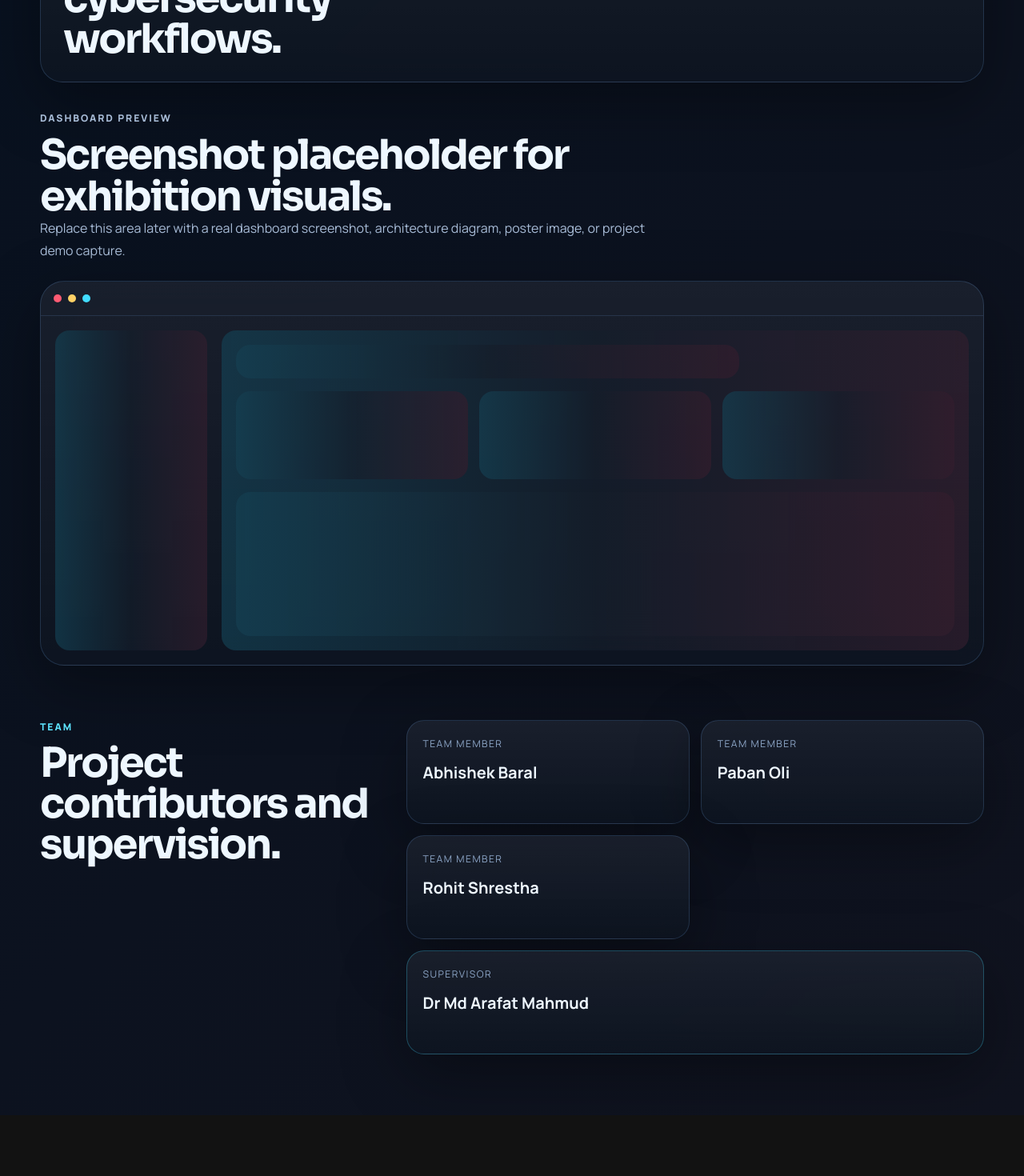
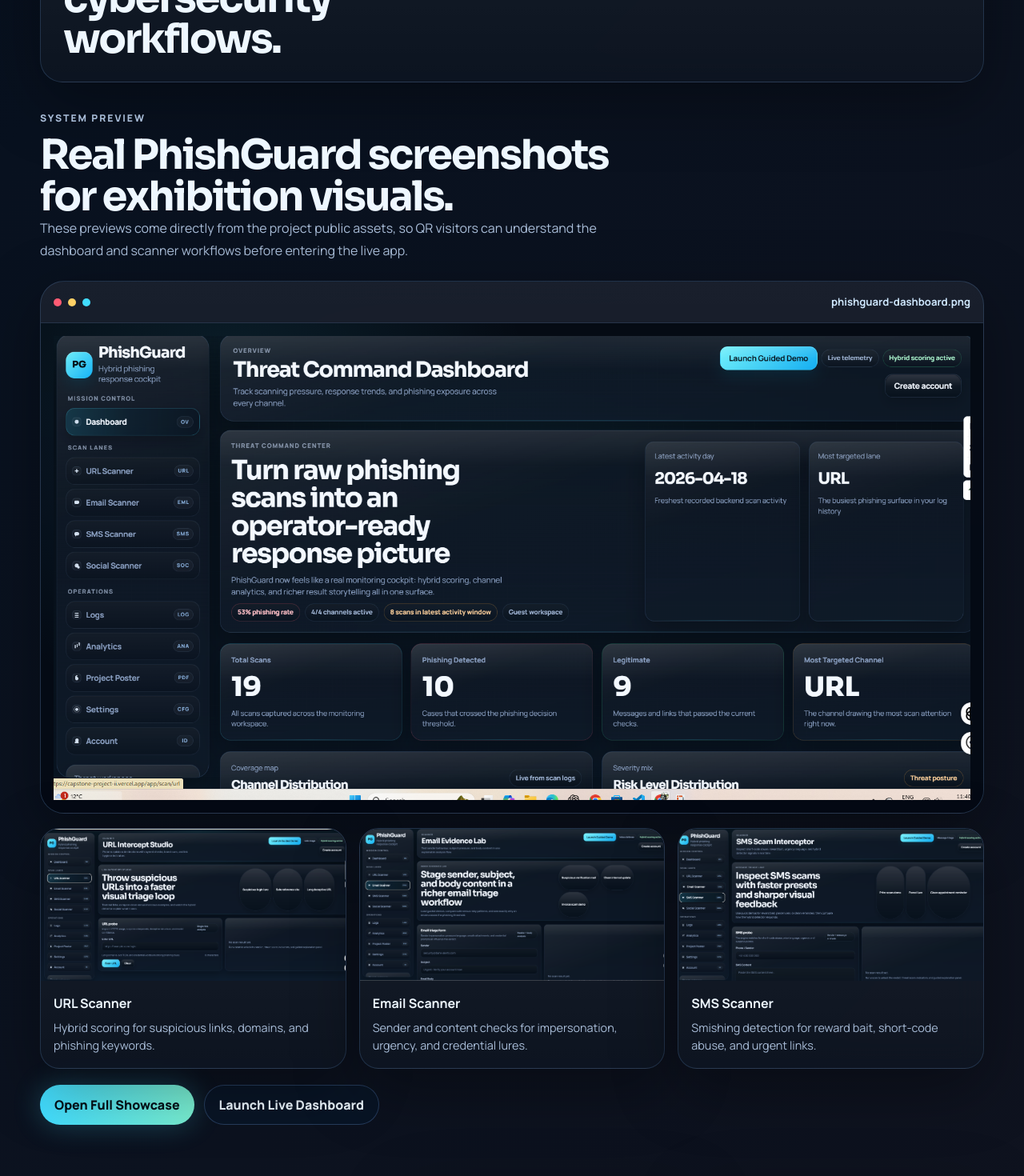
Before and after one commit to baralabhi2040-cmd/capstone-project-II, a React (Vite) app in the folder frontend/: page / in a window 1280 px wide. Shown: the part 2300-3770 px from the top of the page at 80% size. Before the commit the page ends 3694 px from the top, so only its background shows below. Built offline with nearby package versions, Linux system fonts and the light colour scheme; no server answers.

Commit message:
Replace landing placeholder with real preview images

```diff
--- a/frontend/src/pages/LandingPage.css
+++ b/frontend/src/pages/LandingPage.css
@@ -413,6 +413,119 @@
   gap: 12px;
 }
 
+.landing-screenshot-showcase {
+  display: grid;
+  gap: 18px;
+}
+
+.landing-screenshot-main,
+.landing-preview-card {
+  overflow: hidden;
+  border: 1px solid rgba(125, 181, 255, 0.18);
+  background:
+    linear-gradient(180deg, rgba(255, 255, 255, 0.07), rgba(255, 255, 255, 0.025)),
+    rgba(7, 15, 27, 0.78);
+  box-shadow: 0 24px 80px rgba(0, 0, 0, 0.34);
+  backdrop-filter: blur(18px);
+}
+
+.landing-screenshot-main {
+  border-radius: 30px;
+}
+
+.preview-window-topbar {
+  display: flex;
+  align-items: center;
+  gap: 8px;
+  padding: 16px;
+  border-bottom: 1px solid rgba(125, 181, 255, 0.14);
+  color: #a9bdd8;
+}
+
+.preview-window-topbar span {
+  width: 10px;
+  height: 10px;
+  border-radius: 999px;
+  background: #ff5b73;
+}
+
+.preview-window-topbar span:nth-child(2) {
+  background: #ffd166;
+}
+
+.preview-window-topbar span:nth-child(3) {
+  background: #41dcff;
+}
+
+.preview-window-topbar strong {
+  margin-left: auto;
+  color: #cfe8ff;
+  font-size: 0.82rem;
+}
+
+.landing-screenshot-main img {
+  display: block;
+  width: 100%;
+  max-height: 620px;
+  object-fit: contain;
+  padding: 16px;
+  background:
+    radial-gradient(circle at 20% 20%, rgba(65, 220, 255, 0.1), transparent 24rem),
+    rgba(3, 9, 18, 0.86);
+}
+
+.landing-preview-grid {
+  display: grid;
+  grid-template-columns: repeat(3, minmax(0, 1fr));
+  gap: 16px;
+}
+
+.landing-preview-card {
+  border-radius: 24px;
+  transition:
+    transform 180ms ease,
+    border-color 180ms ease,
+    box-shadow 180ms ease;
+}
+
+.landing-preview-card:hover {
+  transform: translateY(-3px);
+  border-color: rgba(65, 220, 255, 0.3);
+  box-shadow: 0 26px 70px rgba(0, 0, 0, 0.38);
+}
+
+.landing-preview-card img {
+  display: block;
+  width: 100%;
+  height: 190px;
+  object-fit: cover;
+  object-position: top center;
+  background: rgba(4, 12, 24, 0.78);
+}
+
+.landing-preview-card div {
+  padding: 16px;
+}
+
+.landing-preview-card strong {
+  display: block;
+  font-size: 1rem;
+}
+
+.landing-preview-card p {
+  margin: 8px 0 0;
+  color: #a9bdd8;
+  font-size: 0.9rem;
+  line-height: 1.55;
+}
+
+.landing-preview-actions {
+  display: flex;
+  flex-wrap: wrap;
+  gap: 12px;
+  margin-top: 20px;
+}
+
 .landing-screenshot-placeholder {
   overflow: hidden;
   border-radius: 30px;
@@ -534,6 +647,7 @@
   .command-metrics,
   .placeholder-body,
   .placeholder-card-row,
+  .landing-preview-grid,
   .landing-team-grid {
     grid-template-columns: 1fr;
   }
--- a/frontend/src/pages/LandingPage.jsx
+++ b/frontend/src/pages/LandingPage.jsx
@@ -24,6 +24,29 @@ const platformFeatures = [
   "Dashboard reporting",
   "Guided demo mode",
   "Production-style architecture",
+];
+
+const previewAssets = [
+  {
+    title: "Dashboard",
+    image: "/assets/dashboard/dashboard-preview.png",
+    caption: "Command-center analytics for scan volume, risk split, and channel activity.",
+  },
+  {
+    title: "URL Scanner",
+    image: "/assets/scanners/url-scan.png",
+    caption: "Hybrid scoring for suspicious links, domains, and phishing keywords.",
+  },
+  {
+    title: "Email Scanner",
+    image: "/assets/scanners/email-scan.png",
+    caption: "Sender and content checks for impersonation, urgency, and credential lures.",
+  },
+  {
+    title: "SMS Scanner",
+    image: "/assets/scanners/sms-scan.png",
+    caption: "Smishing detection for reward bait, short-code abuse, and urgent links.",
+  },
 ];
 
 function ProjectCard({ project }) {
@@ -171,30 +194,49 @@ function LandingPage() {
 
       <section className="landing-section landing-screenshot-section">
         <div className="landing-section-heading">
-          <p className="landing-kicker">Dashboard Preview</p>
-          <h2>Screenshot placeholder for exhibition visuals.</h2>
+          <p className="landing-kicker">System Preview</p>
+          <h2>Real PhishGuard screenshots for exhibition visuals.</h2>
           <p>
-            Replace this area later with a real dashboard screenshot, architecture diagram, poster image, or project demo capture.
+            These previews come directly from the project public assets, so QR visitors can understand the dashboard and scanner workflows before entering the live app.
           </p>
         </div>
-        <div className="landing-screenshot-placeholder">
-          <div className="placeholder-topbar">
-            <span />
-            <span />
-            <span />
+        <div className="landing-screenshot-showcase">
+          <div className="landing-screenshot-main">
+            <div className="preview-window-topbar">
+              <span />
+              <span />
+              <span />
+              <strong>phishguard-dashboard.png</strong>
+            </div>
+            <img
+              src="/assets/dashboard/dashboard-preview.png?v=landing-preview-20260419"
+              alt="PhishGuard dashboard preview"
+            />
           </div>
-          <div className="placeholder-body">
-            <div className="placeholder-sidebar" />
-            <div className="placeholder-content">
-              <div className="placeholder-line wide" />
-              <div className="placeholder-card-row">
-                <div />
-                <div />
-                <div />
+
+          <div className="landing-preview-grid">
+            {previewAssets.slice(1).map((asset) => (
+              <div className="landing-preview-card" key={asset.title}>
+                <img
+                  src={`${asset.image}?v=landing-preview-20260419`}
+                  alt={`${asset.title} preview`}
+                  loading="lazy"
+                />
+                <div>
+                  <strong>{asset.title}</strong>
+                  <p>{asset.caption}</p>
+                </div>
               </div>
-              <div className="placeholder-chart" />
-            </div>
+            ))}
           </div>
+        </div>
+        <div className="landing-preview-actions">
+          <Link to="/app/showcase" className="landing-button landing-button-primary">
+            Open Full Showcase
+          </Link>
+          <Link to="/app" className="landing-button landing-button-secondary">
+            Launch Live Dashboard
+          </Link>
         </div>
       </section>
 
```
